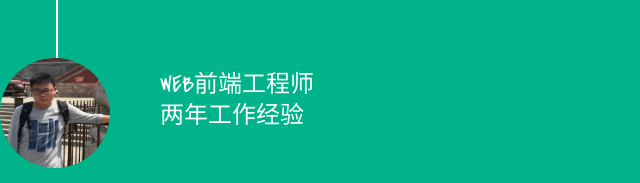
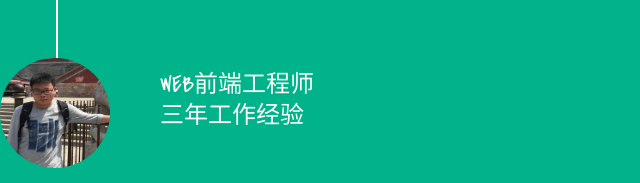
Before and after one commit to lanzhsh/lanzhsh.github.io, a plain HTML site: page archives/index.html in a window 1280 px wide. Shown: the part 924-1107 px from the top of the page, 0-640 px from the left. Drawn offline with Linux system fonts and the light colour scheme; a script that the page names is missing.

Commit message:
博客内容修改1
博客内容修改1

```diff
--- a/archives/index.html
+++ b/archives/index.html
@@ -248,7 +248,7 @@
                 <section class="info">
                     <p>
                         WEB前端工程师 <br/>
-                            两年工作经验
+                            三年工作经验
 
                     </p>
                 </section>
```
